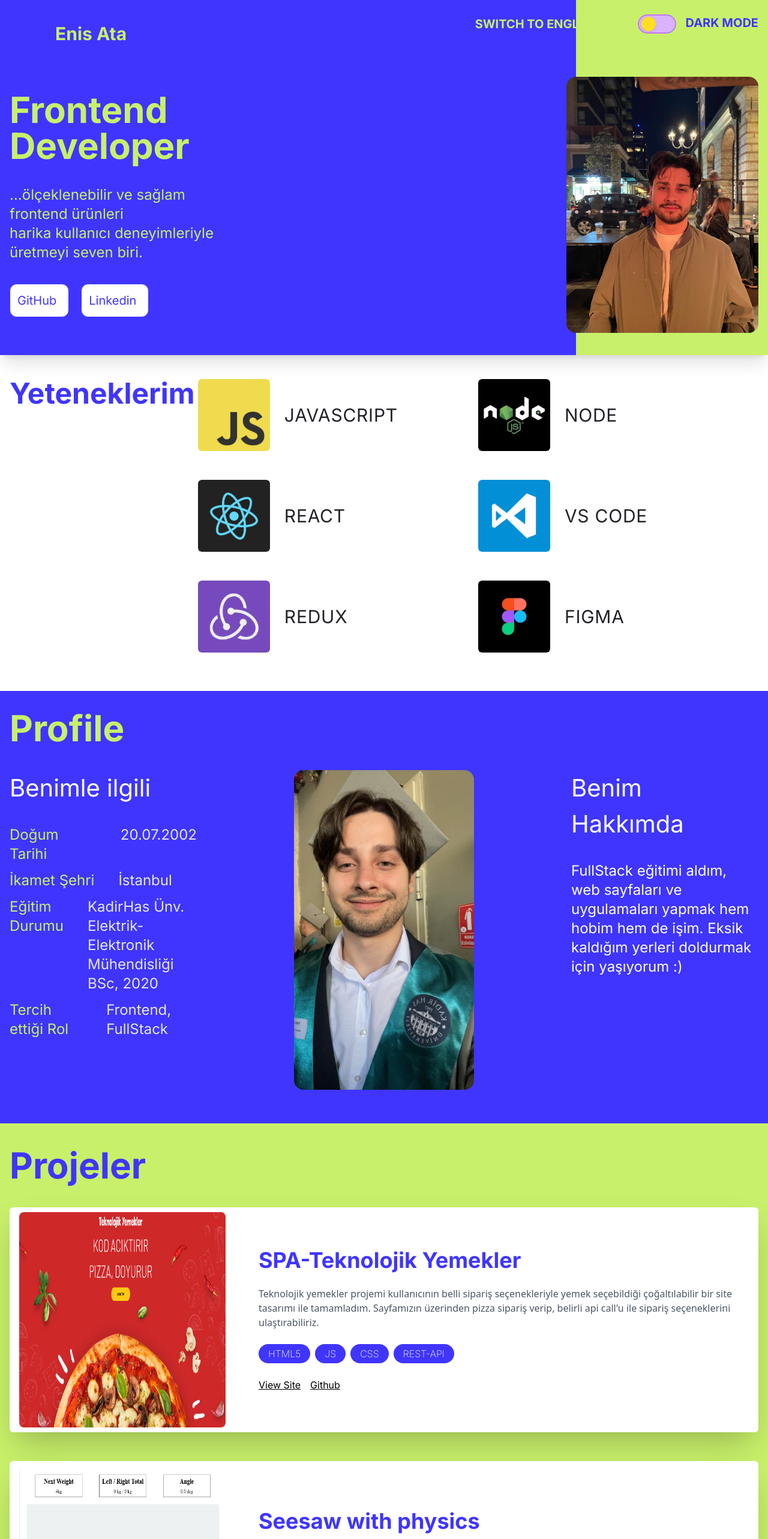
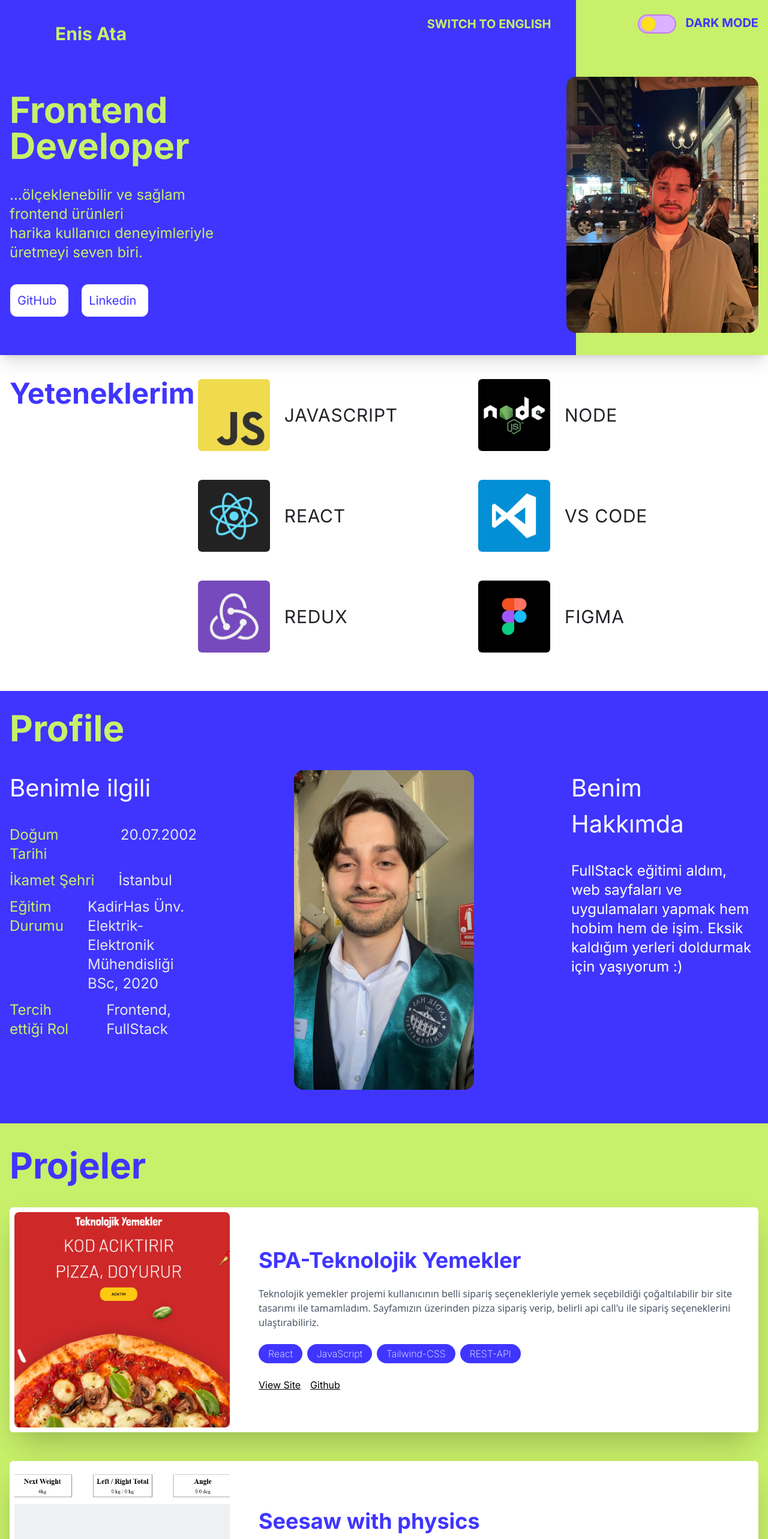
Before and after one commit to YureiSh/portfolio, a React (Vite) app: page / in a window 1280 px wide. Shown: the top 2566 px of the page at 60% size. Built offline with nearby package versions, Linux system fonts and the light colour scheme.

Commit message:
Readme changes, some visual UI fix

```diff
--- a/src/components/Contacts.jsx
+++ b/src/components/Contacts.jsx
@@ -7,18 +7,12 @@ const Contacts = () => {
     const {darkMode} = useContext(ThemeContext);
     return (
         <>
-            <section className={`pt-12 w-full h-120 ${darkMode ? "text-white" : "text-black"}`}>
+            <section className={`pt-12 w-full h-100 ${darkMode ? "text-white" : "text-black"}`}>
                 <div className="flex flex-col text-center gap-8">
                     <h1 className={`${darkMode ? "text-[#8173DA]" : "text-blue-700"} text-6xl font-bold`} >{t.message}</h1>
                     <p className="text-2xl font-normal whitespace-pre-line">{t.altMessage}</p>
-                       <p className={`${darkMode ? "text-[#8173DA]" : "text-blue-700"} font-semibold text-2xl underline`} >
-                        enisataerkol@hotmail.com</p>
-                    <div className="flex flex-row justify-center gap-8">
-                        <img src="/icons/twitter-icon.svg" alt="" />
-                        <img src="/icons/codepen-icon.svg" alt="" />
-                        <img src="/icons/at-icon.svg" alt="" />
-                        <img src="/icons/insta-icon.svg" alt="" />
-                    </div>
+                       <a href="mailto:enisataerkol@hotmail.com" className={`${darkMode ? "text-[#8173DA]" : "text-blue-700"} font-semibold text-2xl underline`} >
+                        enisataerkol@hotmail.com</a>
                 </div>
             </section>
         </>
--- a/src/components/hero-components/HeroHeader.jsx
+++ b/src/components/hero-components/HeroHeader.jsx
@@ -15,7 +15,7 @@ const HeroHeader = () => {
                 <div className="text-2xl flex gap-16 pt-10 md:pt-0 pb-0 md:pb-8 order-1 md:order-2">
                     <button
                     onClick={()=>handleLanguageToggle()}
-                    className="text-hero-lime font-bold text-xl">{t.toggleButton}</button>
+                    className="text-hero-lime font-bold text-xl px-10 md:px-20">{t.toggleButton}</button>
                     <div className="flex flex-row gap-4">
                         <Toggle/>
                         <span className="font-bold text-xl text-hero-lime md:text-hero-blue">DARK MODE</span>
--- a/src/components/projects-components/Project.jsx
+++ b/src/components/projects-components/Project.jsx
@@ -9,7 +9,7 @@ const data = [{
     title: "SPA-Teknolojik Yemekler",
     description_tr: "Teknolojik yemekler projemi kullanıcının belli sipariş seçenekleriyle yemek seçebildiği çoğaltılabilir bir site tasarımı ile tamamladım. Sayfamızın üzerinden pizza sipariş verip, belirli api call'u ile sipariş seçeneklerini ulaştırabiliriz.",
     description_en: "I completed my technological meals project by designing a scalable website where users can select meals with specific order options. Through our page, users can place pizza orders and send their order preferences via a specific API call.",
-    languages: ["HTML5", "JS", "CSS", "REST-API"],
+    languages: ["React", "JavaScript", "Tailwind-CSS", "REST-API"],
     links: [
         { github: "https://github.com/YureiSh/fsweb-s8-challenge-pizza", site: "#1" }
     ]
@@ -19,7 +19,7 @@ const data = [{
     title: "Seesaw with physics",
     description_en: "I added realistic physics and its calculations for a simple seesaw. Its simply click and use, get bored and reset try other possibilities type of project. It is fun you can try.",
     description_tr: "Basit bir tahterevalli için gerçekçi fizik ve hesaplamalar ekledim. Sadece tıklayıp kullanabileceğin, sıkıldıkça sıfırlayıp farklı olasılıkları deneyebileceğin bir proje. Eğlenceli, denemelisiniz.",
-    languages: ["JS", "HTML5", "CSS"],
+    languages: ["JavaScript", "HTML5", "CSS"],
     links: [
         { github: "https://github.com/YureiSh/seesaw-simulation-byEnis-Ata-Erkol", site: "https://yureish.github.io/seesaw-simulation-byEnis-Ata-Erkol/" }
     ]
@@ -34,7 +34,7 @@ const Project = () => {
             {data.map((item, index) => (
                 <div key={`${item.title}-${index}`} className={` ${darkMode ? "bg-[#252128] text-white" : "bg-white" } rounded-md shadow-2xl flex flex-col items-center md:flex-row gap-6 `} >
                     <div className="w-93.75 h-93.75 flex justify-center">
-                        <img className="rounded-2xl py-2 px-2" src={item.image} alt={item.title} width="360" height="360" />
+                        <img className="rounded-2xl py-2 px-2 object-cover" src={item.image} alt={item.title} width="400" height="400" />
 
                     </div>
                     <div className="md:w-2/3 w-full py-4 px-4 flex flex-col gap-y-6">
```
Also changed, not shown: 1 other file (tests, documents, lock files or other folders).
